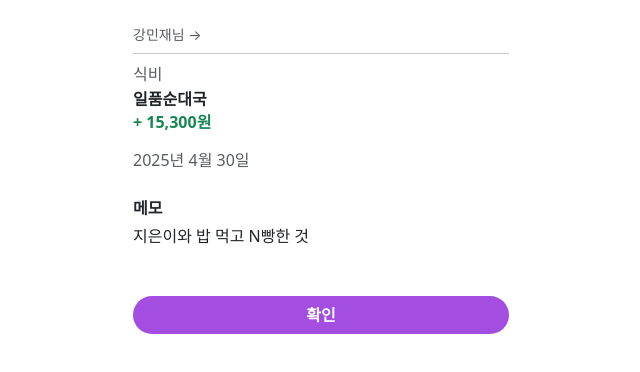
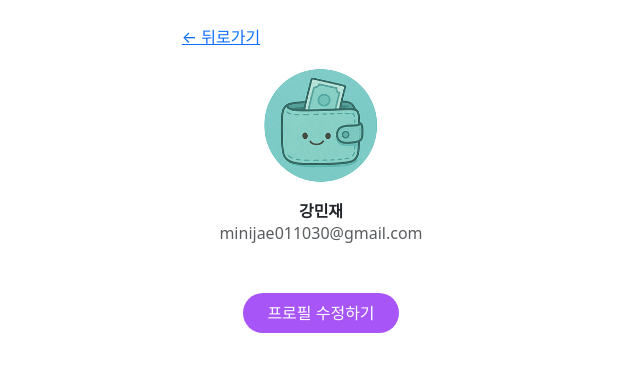
Before and after one commit to KB-SKELETON-6th-15-SESSION/ACCOUNT_BOOK_FE, a Vue app: page / in a window 1280 px wide. Shown: the top 372 px of the page, without its empty margins (319-959 px from the left). Built offline with nearby package versions, Linux system fonts and the light colour scheme.

Commit message:
feat: 프로필 화면 골격 구성

```diff
--- /dev/null
+++ b/src/pages/ModifyPage.vue
@@ -0,0 +1,50 @@
+<template>
+  <div class="container text-center py-4">
+    <button class="btn btn-link mb-3 p-0 back-button">← 뒤로가기</button>
+
+    <img
+      src="@/assets/basic_picture.png"
+      alt="기본 이미지"
+      class="rounded-circle mb-3 mx-auto d-block profile-image"
+    />
+
+    <h2 class="fw-bold">{{ member.name }}</h2>
+    <p class="text-muted mb-4">{{ member.email }}</p>
+
+    <button class="btn mt-4 px-4 py-2 rounded-pill edit-button">
+      프로필 수정하기
+    </button>
+  </div>
+</template>
+
+<script>
+export default {
+  data() {
+    return {
+      member: {
+        name: '강민재',
+        email: 'minijae011030@gmail.com',
+        password: '',
+      },
+    };
+  },
+};
+</script>
+
+<style scoped>
+.back-button {
+  font-size: 1rem;
+  transform: translateX(-100px);
+}
+
+.profile-image {
+  width: 120px;
+  height: 120px;
+}
+
+.edit-button {
+  background-color: #a855f7;
+  color: #fff;
+  border: none;
+}
+</style>
--- /dev/null
+++ b/src/pages/ProfilePage.vue
@@ -0,0 +1,42 @@
+<template>
+  <div class="container text-center py-4">
+    <!-- Header 이따 컴포넌트로 -->
+
+    <button
+      class="btn btn-link mb-3 p-0"
+      style="font-size: 1rem; transform: translateX(-100px)"
+    >
+      ← 뒤로가기
+    </button>
+
+    <img
+      src="@/assets/basic_picture.png"
+      alt="기본 이미지"
+      class="rounded-circle mb-3 mx-auto d-block"
+      style="width: 120px; height: 120px"
+    />
+
+    <h2 class="fw-bold">{{ member.name }}</h2>
+    <p class="text-muted mb-4">{{ member.email }}</p>
+
+    <button
+      class="btn mt-4 px-4 py-2 rounded-pill"
+      style="background-color: #a855f7; color: #fff; border: none"
+    >
+      프로필 수정하기
+    </button>
+  </div>
+</template>
+
+<script>
+export default {
+  data() {
+    return {
+      member: {
+        name: '강민재',
+        email: 'minijae011030@gmail.com',
+      },
+    };
+  },
+};
+</script>
--- a/src/router/index.js
+++ b/src/router/index.js
@@ -1,4 +1,6 @@
-import { createRouter, createWebHistory } from "vue-router";
+import { createRouter, createWebHistory } from 'vue-router';
+import ProfilePage from '@/pages/ProfilePage.vue';
+import ModifyPage from '@/pages/ModifyPage.vue';
 
 const router = createRouter({
   history: createWebHistory(import.meta.env.BASE_URL),
@@ -7,7 +9,14 @@ const router = createRouter({
       path: '/',
       name: 'detail',
       component: () => import('../pages/detailPage.vue'),
-    }
+    },
+  ],
+  routes: [
+    {
+      path: '/',
+      name: 'Profile',
+      component: ProfilePage,
+    },
   ],
 });
 
```
Also changed, not shown: src/assets/basic_picture.png (added).
